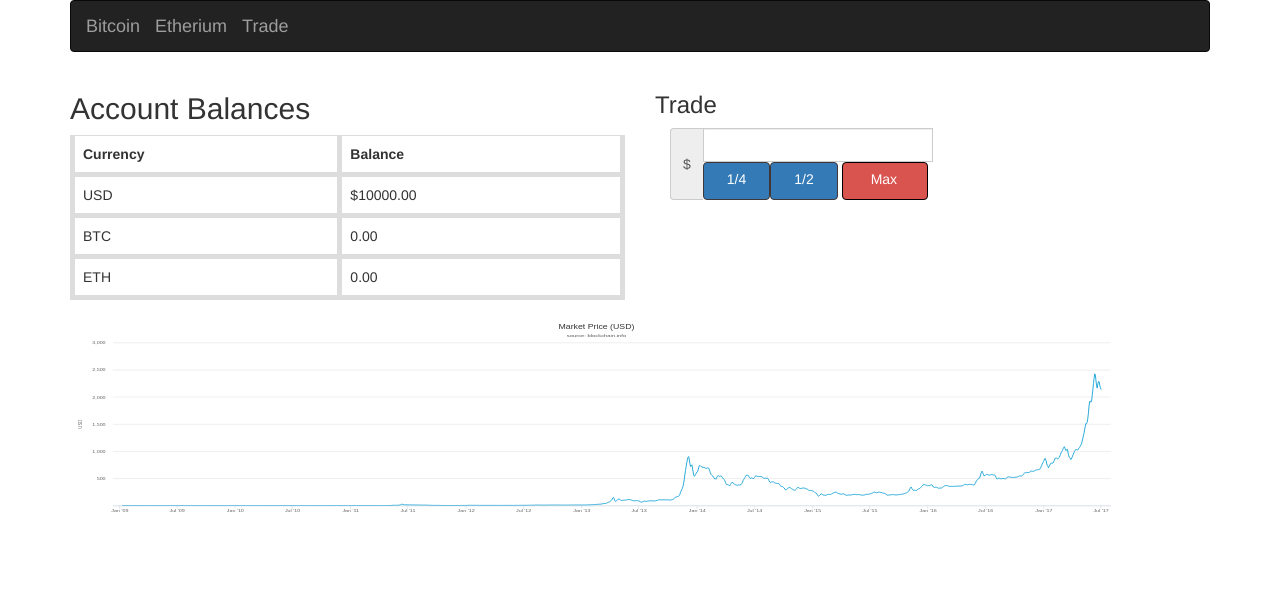
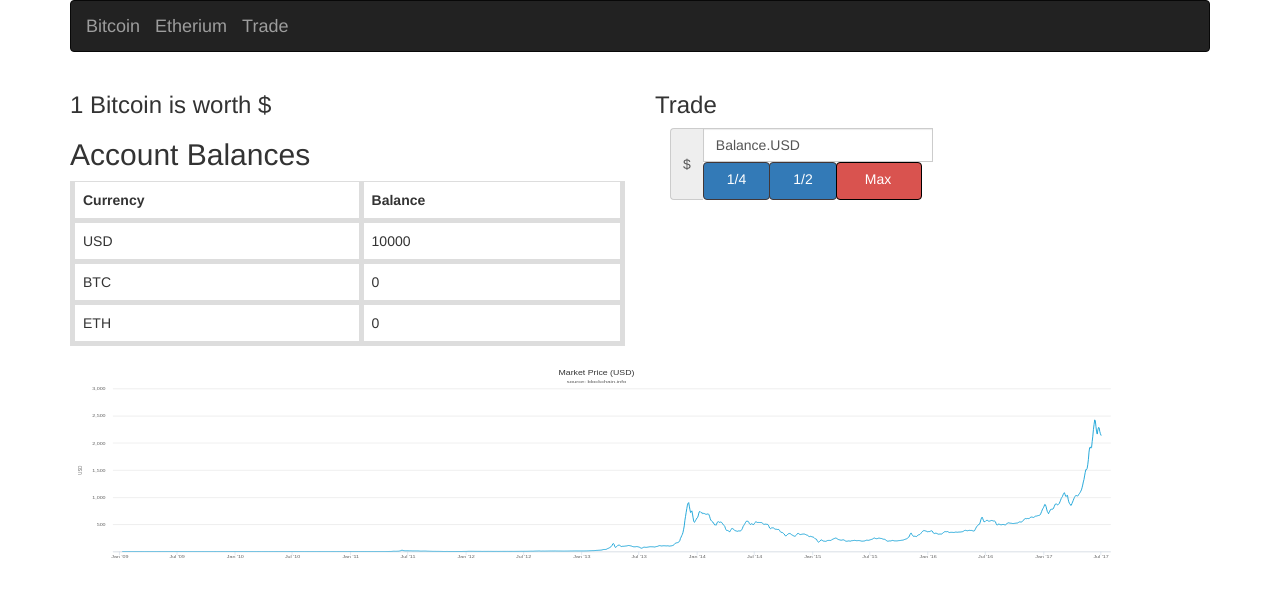
Before and after one commit to jross111/fe-crypt, a React (Create React App) app: page / in a window 1280 px wide. Shown: the top 596 px of the page. Built offline with nearby package versions, Linux system fonts and the light colour scheme; no server answers.

Commit message:
btc price now showing on home page

```diff
--- a/src/App.js
+++ b/src/App.js
@@ -4,22 +4,41 @@
 import Balances from './components/Balances.js'
 import Trade from './components/Trade.js'
 import BitcoinGraph from './components/BitcoinGraph.js'
+import BitcoinPrice from './components/BitcoinPrice.js'
+
 
 
 class App extends Component {
+  constructor(){
+    super()
+    this.state = {
+      current_price: ""
+    }
+  }
+
+  componentWillMount() {
+    fetch('https://blockchain.info/q/24hrprice')
+      .then(response => response.json())
+      .then(data => this.setState({current_price: data}))
+
+
+      }
   render() {
     return (
       <div className="container">
         <NavBar />
         <div className="row">
           <div className="col-md-6">
+          <BitcoinPrice current_price={this.state.current_price}/>
             <Balances />
           </div>
           <div className="col-md-6">
             <Trade />
           </div>
+
         </div>
-        <BitcoinGraph  />
+
+        <BitcoinGraph   />
       </div>
     );
   }
--- a/src/components/Balances.js
+++ b/src/components/Balances.js
@@ -1,7 +1,13 @@
 import React from 'react'
+import fetch from 'isomorphic-fetch'
+
+function Balances(props) {
 
 
-function Balances(props) {
+
+  let usd = 10000.00
+  let btc_balance = 0
+  let eth_balance = 0
   return (
 <div>
 <h2>Account Balances</h2>
@@ -15,17 +21,17 @@
   <tbody>
     <tr>
       <td>USD</td>
-      <td>$10000.00</td>
+      <td>{usd}</td>
     </tr>
     <tr>
       <td>BTC</td>
 
-      <td>0.00</td>
+      <td>{btc_balance}</td>
     </tr>
     <tr>
       <td>ETH</td>
 
-      <td>0.00</td>
+      <td>{eth_balance}</td>
     </tr>
   </tbody>
 </table>
--- a/src/components/BitcoinPrice.js
+++ b/src/components/BitcoinPrice.js
@@ -0,0 +1,16 @@
+import React from 'react'
+
+
+function BitcoinPrice(props) {
+    return (
+      <div>
+        <h3> 1 Bitcoin is worth ${props.current_price}</h3>
+      </div>
+
+    )
+
+
+  }
+
+
+export default BitcoinPrice
--- a/src/components/Trade.js
+++ b/src/components/Trade.js
@@ -1,4 +1,5 @@
 import React from 'react'
+
 
 function Trade(props){
   return(
@@ -8,10 +9,10 @@
           <h3>Trade</h3>
         </div>
         <div className="col-md-3">
+        <div className="btn-group" role="group" >
           <div className="input-group">
             <span className="input-group-addon">$</span>
-            <input type="text" className="form-control" aria-label="Amount"/>
-        <div classname="btn-group" role="group" >
+            <input type="text" className="form-control" aria-label="Amount" value={"Balance.USD"}/>
           <button type="button" className="btn  btn-primary">1/4</button>
           <button type="button" className="btn  btn-primary">1/2</button>  <button type="button" className="btn  btn-danger">Max</button>
         </div>
--- a/src/index.js
+++ b/src/index.js
@@ -3,6 +3,8 @@
 import './index.css';
 import App from './App';
 import registerServiceWorker from './registerServiceWorker';
+import { Router, Route, hashHistory } from 'react-router';
 
-ReactDOM.render(<App />, document.getElementById('root'));
+ReactDOM.render(
+  <App />, document.getElementById('root'));
 registerServiceWorker();
```
Also changed, not shown: src/components/PageNotFound.js (added, +10 -0 lines), src/components/images/PageNotFound.gif (added).
